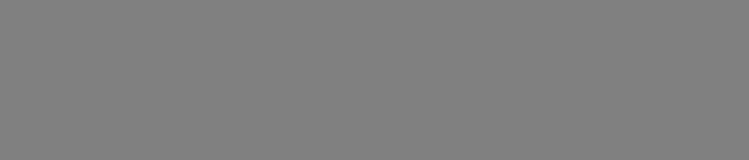
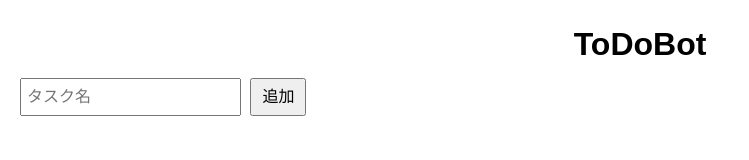
Before and after one commit to Ashikensan/localstrage, a plain HTML site: page index.html in a window 1280 px wide. Shown: the whole page, without its empty margins (0-749 px from the left). Drawn offline with nearby package versions, Linux system fonts and the light colour scheme.

Commit message:
addボタン押下のjs追加

```diff
--- a/CSS/style.css
+++ b/CSS/style.css
@@ -1,3 +1,25 @@
-body{
-    background-color:gray;
-}
+body {
+    font-family: Arial, sans-serif;
+    margin: 20px;
+  }
+
+  h1 {
+    text-align: center;
+  }
+
+  #taskList {
+    margin-bottom: 20px;
+  }
+
+  form {
+    margin-top: 10px;
+  }
+
+  input[type="text"], input[type="number"] {
+    padding: 5px;
+    margin-right: 5px;
+  }
+
+  button {
+    padding: 5px 10px;
+  }
--- a/index.html
+++ b/index.html
@@ -7,14 +7,19 @@
 
     <link rel="stylesheet" href="./CSS/reset.css">
     <link rel="stylesheet" href="./CSS/style.css">
-    <title>ToDoタスク</title>
+    <title>ToDoBot</title>
 </head>
 <body>
+ <h1>ToDoBot</h1>
+<form id="taskForm">
+    <input type="text" id="taskName" placeholder="タスク名">
+    <!-- <input type="number" id="taskTime" placeholder="必要時間（分）"> -->
+    <button type="submit" id="add">追加</button>
+</form>
 
-
-
-
-
+<table id="taskList">
+    <!-- タスクリストがここに表示されます -->
+</table>
 
 
 
--- a/js/test.js
+++ b/js/test.js
@@ -1 +1,8 @@
-alert(11);
+//addボタンを押下した時の挙動
+$("#add").on("click",function(e){
+    e.preventDefault();//ボタンクリックによるページのリロードを防ぐ
+    const taskName = $("#taskName").val();
+    const html =`<tr><th>`+ taskName + `</th></tr>`;
+    $("#taskList").append(html);
+    $("#taskName").val("");//入力フィールドをクリアする
+})
```
